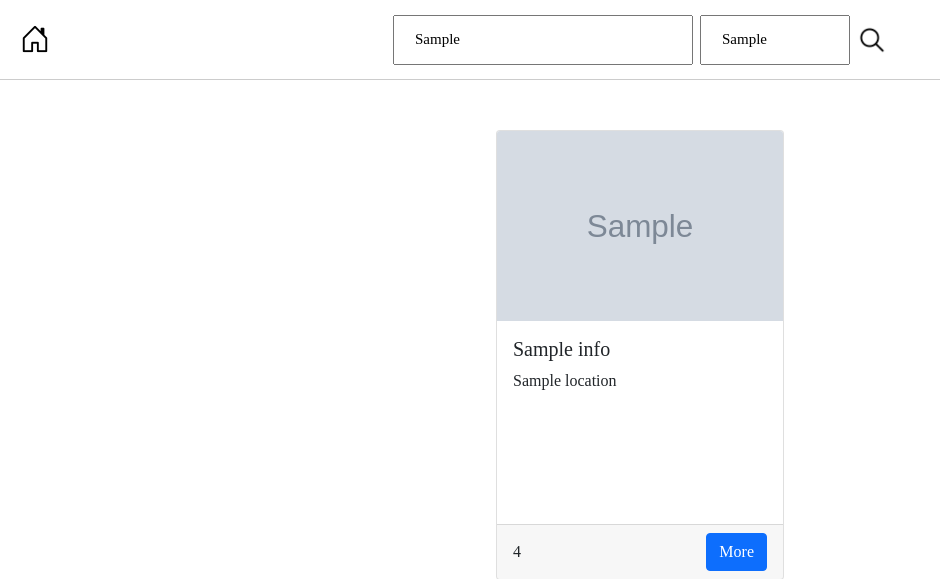
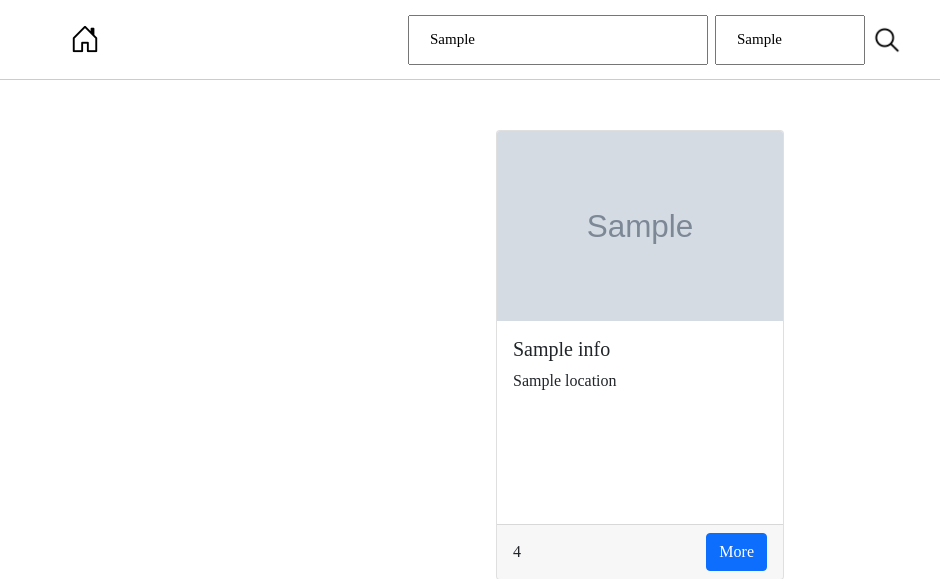
Before and after one commit to sethlagman/restaurant-finder, a Django app: template resto/templates/results.html in a window 1280 px wide. Shown: the top 579 px of the page, without its empty margins (0-940 px from the left). Run offline with Django 5.2, Linux system fonts and the light colour scheme; the template is opened without the code that fills it: most values are stand-ins (such as "Sample title", 1, 10 or a date in 2020); grey boxes marked "Sample" are stand-in pictures; some web fonts are replaced.

Commit message:
Add nav container and search container padding

```diff
--- a/resto/static/css/results.css
+++ b/resto/static/css/results.css
@@ -7,17 +7,29 @@
 
 /* NAV */
 
-.house-icon {
-    font-size: 30px;
-    left: 20px;
-    position: absolute;
-}
-
 nav {
     display: flex;
     justify-content: center;
     align-items: center;
+    padding-left: 70px;
+    padding-right: 70px;
     border-bottom: 1px solid #ccc;
+}
+
+.nav-container {
+    display: flex;
+    justify-content: space-between;
+    align-items: center;
+    width: 100%;
+}
+
+.search-cont {
+    flex-grow: 1;
+    text-align: center;
+}
+
+.house-icon {
+    font-size: 30px;
 }
 
 .house-icon a {
--- a/resto/templates/results.html
+++ b/resto/templates/results.html
@@ -13,6 +13,7 @@
 
 {% block nav%}
 
+<div class="nav-container">
     <div class="house-icon">
         <a href="{% url 'home' %}">
             <i class="bi bi-house-door"></i>
@@ -28,6 +29,7 @@
                 <img src="{% static 'images/searchIcon.png' %}" alt="Search Icon">
             </button>
         </form>
+    </div>
 </div>
 
 {% endblock %}
```
Lines whose indentation alone changed are shown as unchanged.
